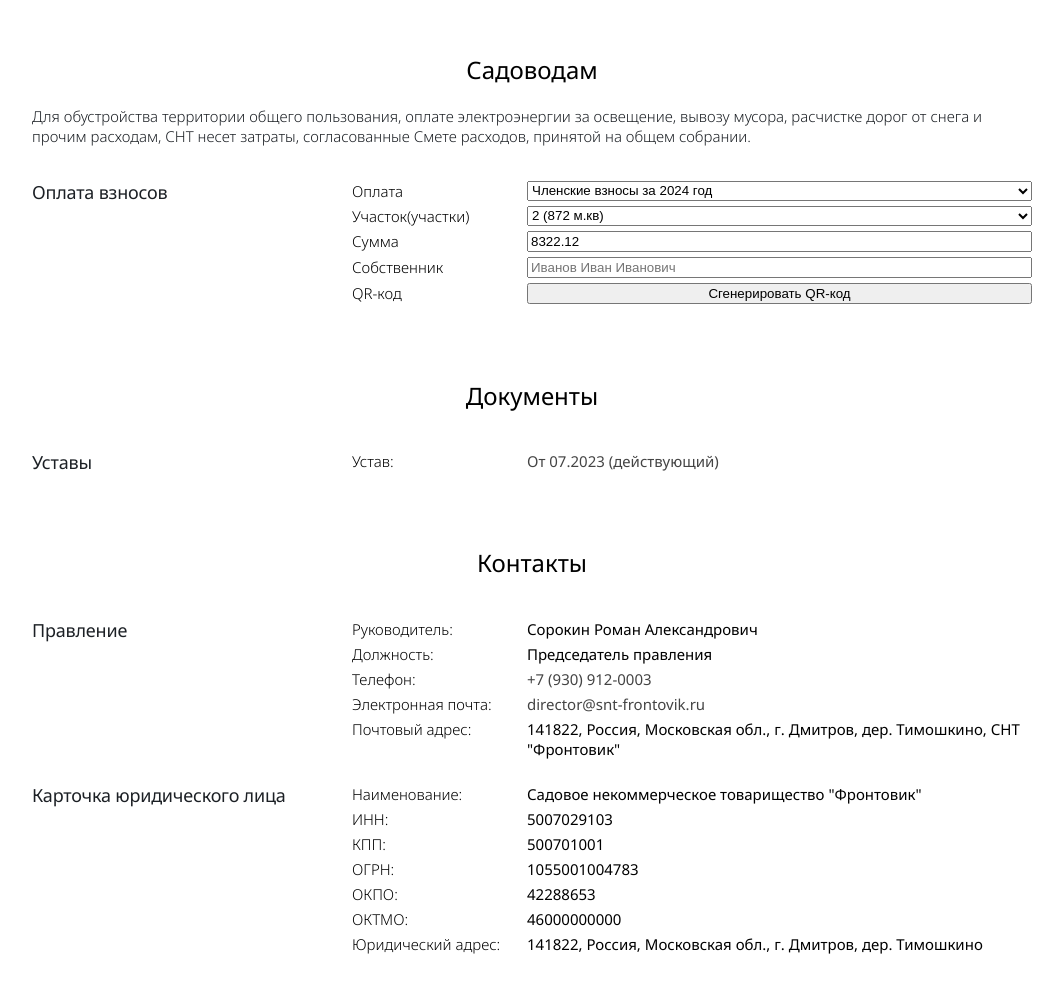
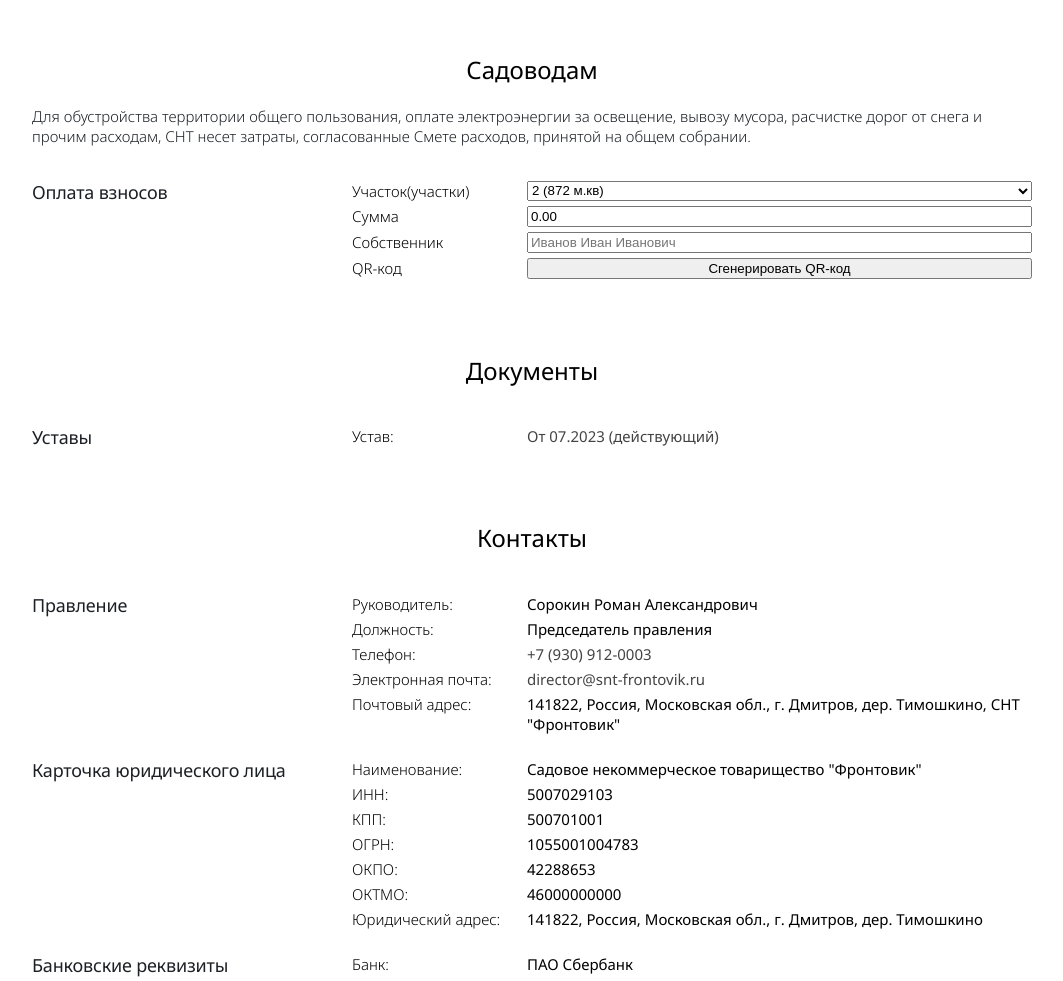
Before and after one commit to snt-frontovik/snt-frontovik.github.io, a website built with Vite: page src/index.html in a window 1280 px wide. Shown: the part 1427-2408 px from the top of the page, without its empty margins (108-1171 px from the left). Built offline with nearby package versions, Linux system fonts and the light colour scheme; files whose address does not match are found by name; what mapbox-gl would draw is missing.

Commit message:
Fix payment

```diff
--- a/src/index.html
+++ b/src/index.html
@@ -73,12 +73,7 @@
         </div>
         <div class="column">
 
-            <div class="params">
-                <span class="prop">Оплата</span>
-                <span class="value">
-                    <select id="payment_type"></select>
-                </span>
-            </div>
+
             <div class="params">
                 <span class="prop">Участок(участки)</span>
                 <span class="value">
--- a/src/js/payment.js
+++ b/src/js/payment.js
@@ -4,7 +4,6 @@ import { createElement } from './utils';
 import {data_payments } from './data-payments.js';
 import { data_areas, data_zop_square } from './data-areas.js';
 class Payment {
-    #_el_type = document.getElementById('payment_type');
     #_el_area = document.getElementById('payment_area');
     #_el_owner = document.getElementById('payment_owner');
     #_el_qrcode = document.getElementById('qrcode');
@@ -20,17 +19,13 @@ class Payment {
     constructor() {
 
         this.#_updateAreas();
-        this.#_updateTypes();
+        //this.#_updateTypes();
 
         this.#_el_gen.onclick = () => this.generate();
 
-        this.#_el_type.onchange = () => {
-            this.clear();
-            this.#_updateValue();
-        }
+
         this.#_el_area.onchange = () => {
             this.clear();
-            this.#_updateValue();
             localStorage.setItem('payment_area', this.#_el_area.value);
         }
         this.#_el_owner.onkeyup = () => {
@@ -39,14 +34,10 @@ class Payment {
         }
         this.#_el_sum.onkeyup = () => this.clear();
         this.#_el_owner.value = localStorage.getItem('payment_owner') || '';
-        this.#_updateValue();
+
     }
 
-    #_updateTypes() {
-        data_payments.forEach((payment, i) => {
-            createElement('option', {value: i, textContent: payment.title }, this.#_el_type);
-        });
-    }
+
 
     #_updateAreas() {
         this.#_el_area.innerHTML = '';
@@ -64,10 +55,12 @@ class Payment {
 
     update() {
         const areas = data_areas[parseInt(this.#_el_area.value)];
-        const payment = data_payments[parseInt(this.#_el_type.value)];
-        const nums = areas.map(area => {
+        const payment = 'Членские взносы;';
+        console.log(areas);
+        const areas_numbers = areas.map(area => {
             return area.num
         }).join(', ');
+        console.log(areas_numbers);
         const data = {
             ST00012: null,
             Name: 'СНТ "ФРОНТОВИК"',
@@ -76,7 +69,7 @@ class Payment {
             BankName: 'ПАО СБЕРБАНК',
             BIC: '044525225',
             CorrespAcc: '30101810400000000225',
-            Purpose: payment.value + ';' + nums + ';' + this.#_el_owner.value,
+            Purpose: payment + '; уч. ' + areas_numbers + ';' + this.#_el_owner.value,
             sum: this.#_el_sum.value * 100
         }
         const parts = []
@@ -96,24 +89,7 @@ class Payment {
           }, this.#_el_qrcode);
     }
 
-    #_updateValue() {
-        //const year = this.#_el_year.value;
-        const areas = data_areas[parseInt(this.#_el_area.value)];
-        const payment = data_payments[parseInt(this.#_el_type.value)];
 
-        const owner_squares = areas.reduce((a, area) => {
-                return a + area.square
-        }, 0);
-
-
-        const value =
-            payment.owners / this.#total_owners +                   // Исходя из собственников
-            payment.squares / this.#total_squares * owner_squares +
-            payment.counts / this.#total_areas * areas.length       // Исходя из участков
-
-
-        this.#_el_sum.value = value.toFixed(2);
-    }
 
     generate() {
         this.#_el_gen.style.display='none';
```
